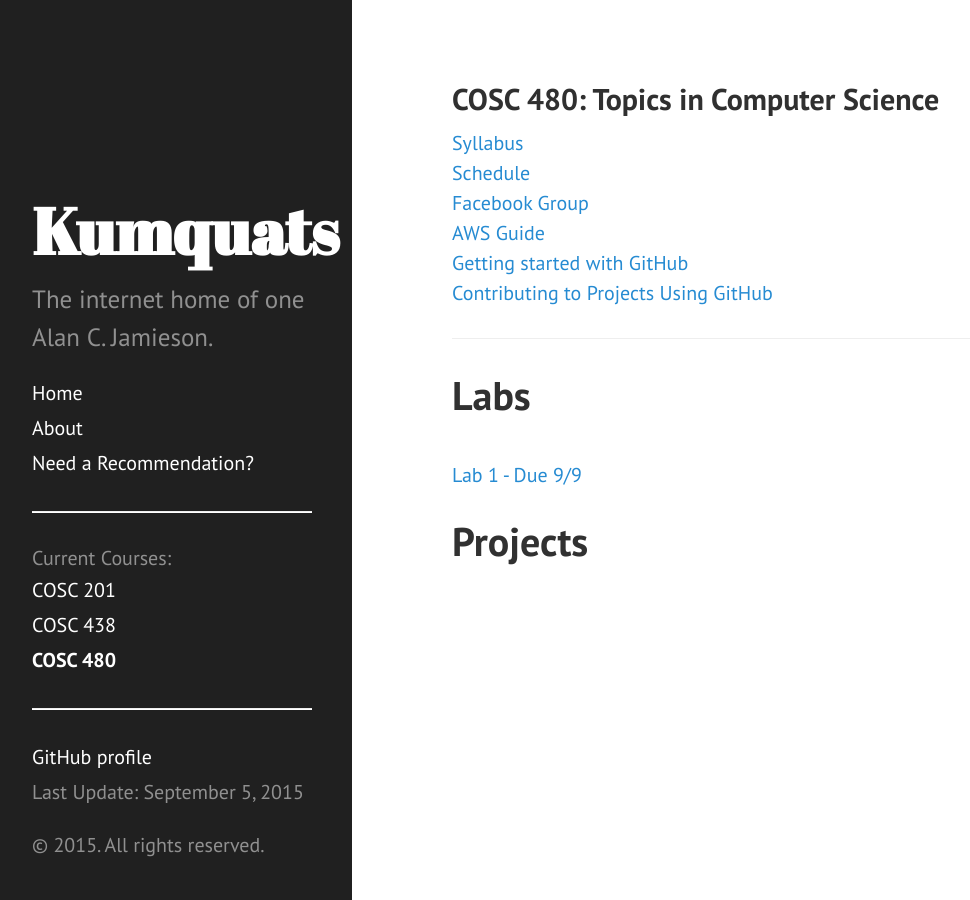
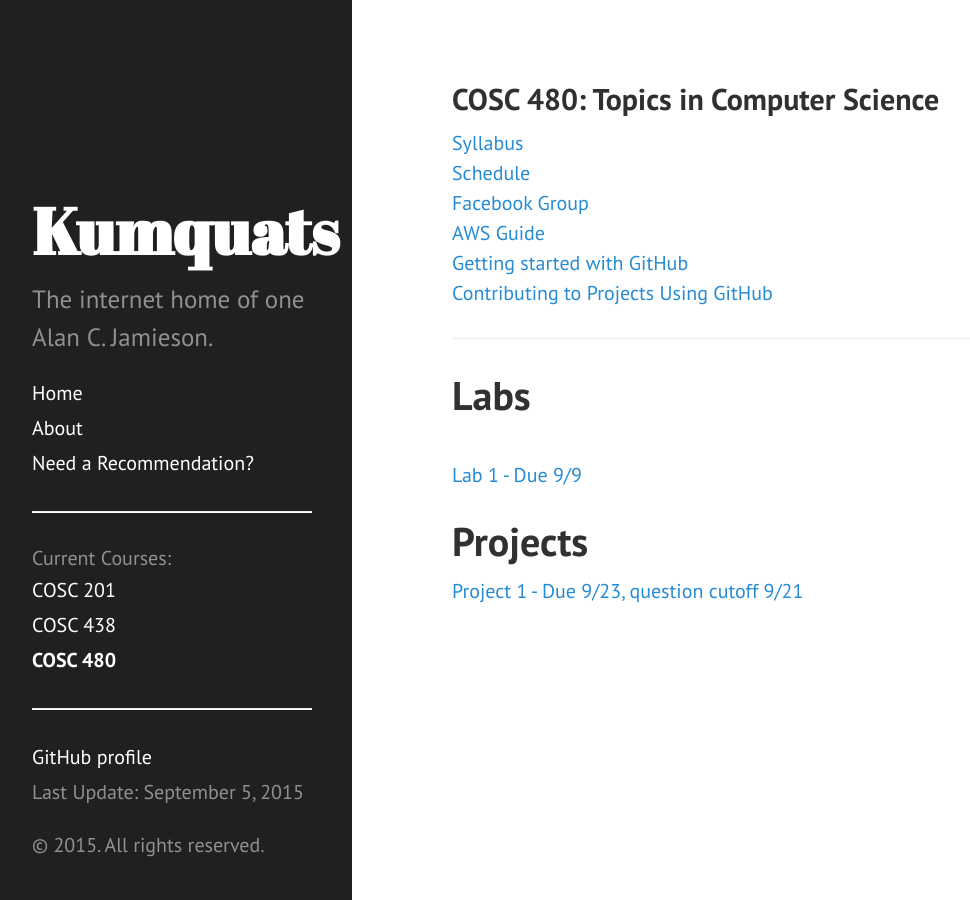
Before and after one commit to ripark/ripark.github.io, a Jekyll site: the page built from f15/cosc480.html, in a window 1280 px wide. Shown: the whole page, without its empty margins (8-978 px from the left). Built offline with Jekyll 4.4.1, drawn with Linux system fonts in a browser that asks for light colours; Markdown is read by kramdown in place of the engine named in the settings.

Commit message:
480 Project 1

```diff
--- a/f15/cosc480.html
+++ b/f15/cosc480.html
@@ -21,3 +21,4 @@
 <a href="http://ripark.github.io/f15/COSC480Lab1.pdf">Lab 1 - Due 9/9</a>
 <br>
 <h1>Projects</h1>
+<a href="http://ripark.github.io/f15/COSC480Project1.pdf">Project 1 - Due 9/23, question cutoff 9/21</a>
```
Also changed, not shown: 1 other file.
